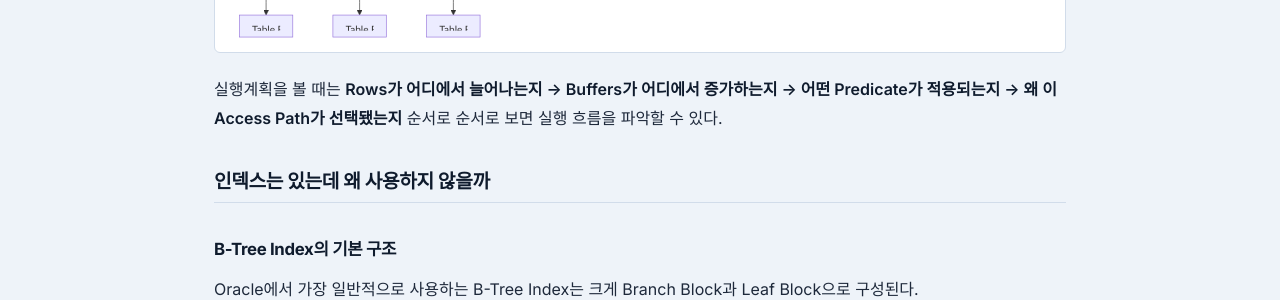
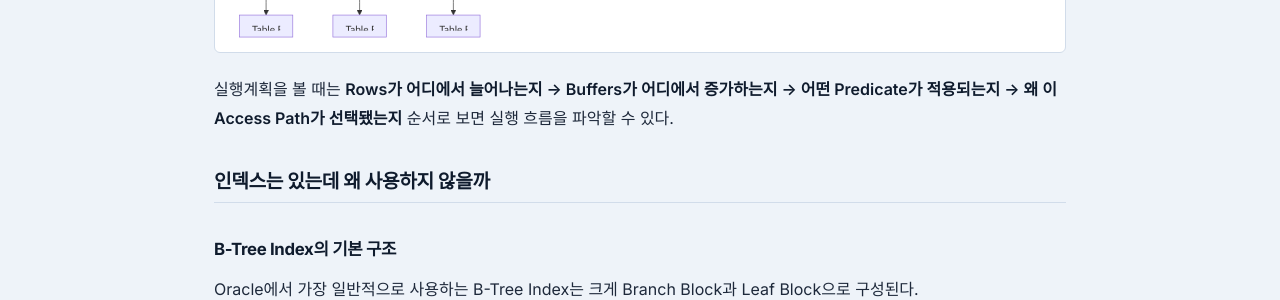
Before and after one commit to jw3418/jw3418.github.io, a Jekyll site: the page built from _posts/2026-09-23-oracle-sql-tuning-execution-plan.md, in a window 1280 px wide and 900 px high, scrolled down 3230 px. Shown: the part 152-452 px from the top of the window. Built offline with Jekyll 4.4.1, drawn with Linux system fonts in a browser that asks for light colours.

Commit message:
Update 2026-09-23-oracle-sql-tuning-execution-plan.md

````diff
--- a/_posts/2026-09-23-oracle-sql-tuning-execution-plan.md
+++ b/_posts/2026-09-23-oracle-sql-tuning-execution-plan.md
@@ -137,7 +137,7 @@ flowchart LR
     G --> H
 ```
 
-실행계획을 볼 때는 **Rows가 어디에서 늘어나는지 → Buffers가 어디에서 증가하는지 → 어떤 Predicate가 적용되는지 → 왜 이 Access Path가 선택됐는지** 순서로 순서로 보면 실행 흐름을 파악할 수 있다.
+실행계획을 볼 때는 **Rows가 어디에서 늘어나는지 → Buffers가 어디에서 증가하는지 → 어떤 Predicate가 적용되는지 → 왜 이 Access Path가 선택됐는지** 순서로 보면 실행 흐름을 파악할 수 있다.
 
 ## 인덱스는 있는데 왜 사용하지 않을까
 
````
